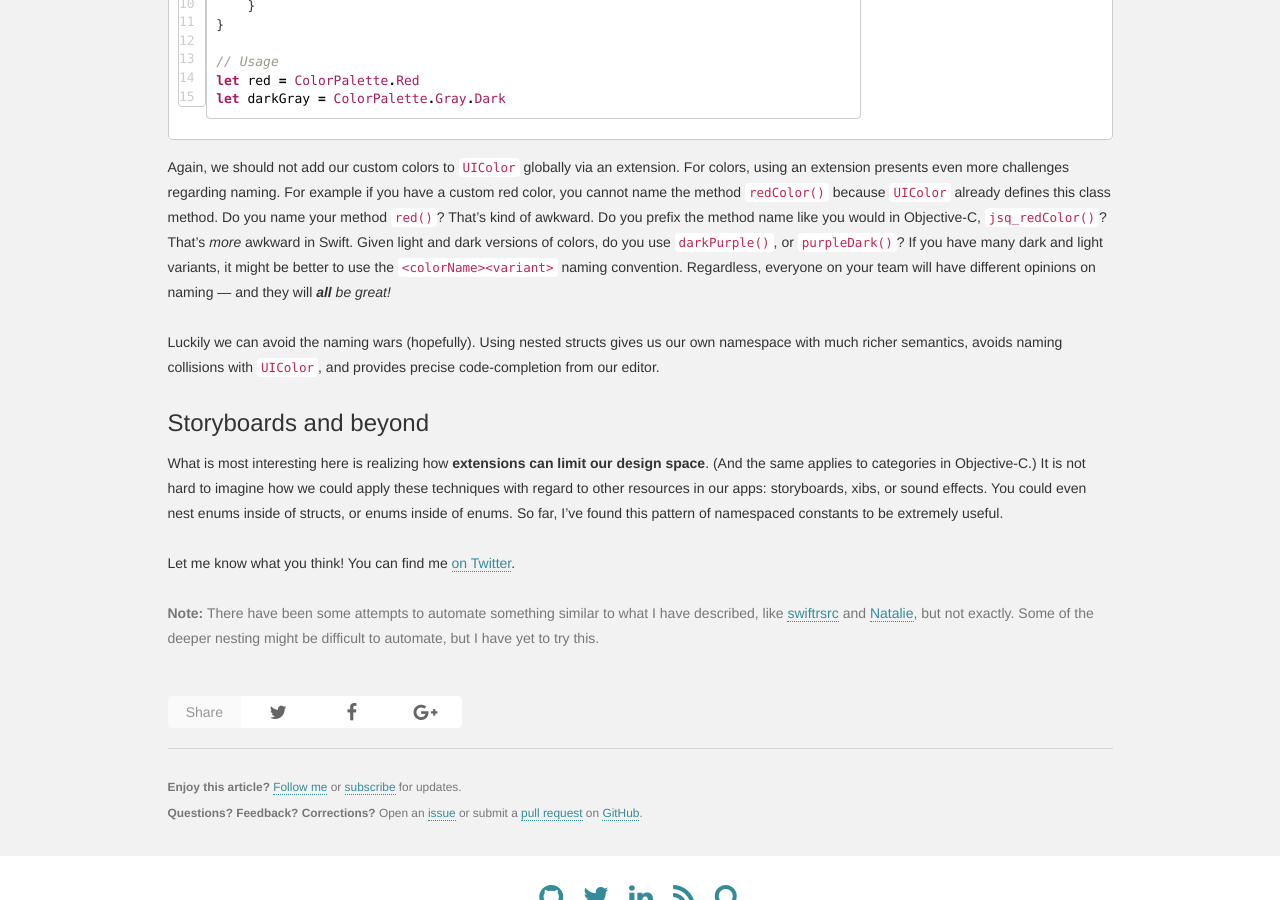
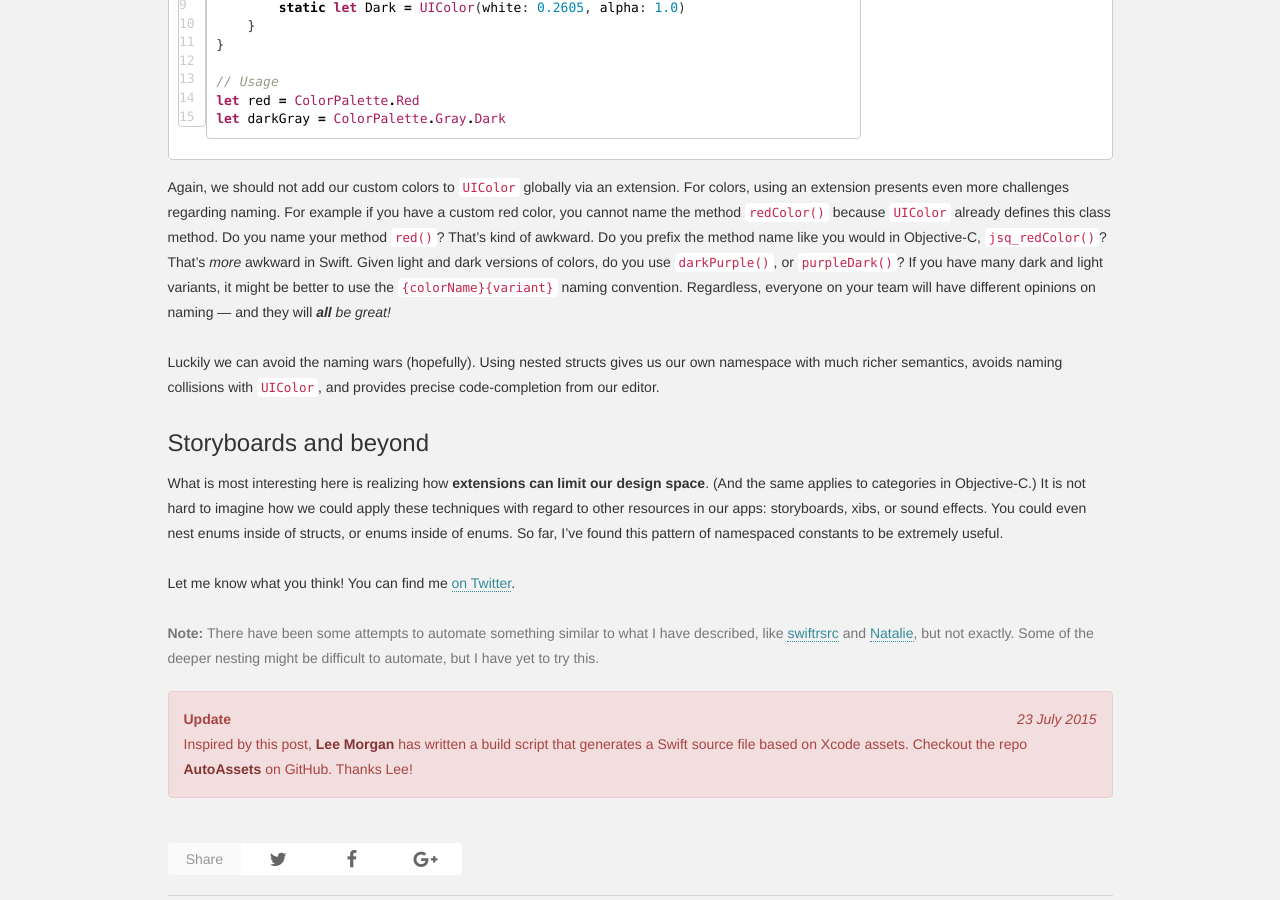
Before and after one commit to jessesquires/jessesquires.com, a Jekyll site: the page built from _posts/2015-07-19-swift-namespaced-constants.md, in a window 1280 px wide and 900 px high, scrolled down 1733 px. Built offline with Jekyll 4.4.1, drawn with Linux system fonts in a browser that asks for light colours; nearby versions of some CDN libraries; Markdown is read by kramdown in place of the engine named in the settings; some of the changed text lies outside the part shown.

Commit message:
update post

```diff
--- a/_posts/2015-07-19-swift-namespaced-constants.md
+++ b/_posts/2015-07-19-swift-namespaced-constants.md
@@ -2,6 +2,7 @@
 layout: post
 title: Namespaced constants in Swift
 subtitle: Using nested types for clarity
+date-updated: 23 July 2015
 ---
 
 Mike Ash has a great [Friday Q&A](https://www.mikeash.com/pyblog/friday-qa-2011-08-19-namespaced-constants-and-functions.html) on namespaced constants and functions in C. It is a powerful and elegant technique to avoid using `#define` and verbose Objective-C prefixes. Although Swift types are namespaced by their module, we can still benefit from implementing this pattern with `struct` and `enum` types. I've been experimenting with this approach for constants in Swift and it has been incredibly useful.
@@ -61,7 +62,7 @@ let red = ColorPalette.Red
 let darkGray = ColorPalette.Gray.Dark
 {% endhighlight %}
 
-Again, we should not add our custom colors to `UIColor` globally via an extension. For colors, using an extension presents even more challenges regarding naming. For example if you have a custom red color, you cannot name the method `redColor()` because `UIColor` already defines this class method. Do you name your method `red()`? That's kind of awkward. Do you prefix the method name like you would in Objective-C, `jsq_redColor()`? That's *more* awkward in Swift. Given light and dark versions of colors, do you use `darkPurple()`, or `purpleDark()`? If you have many dark and light variants, it might be better to use the `<colorName><variant>` naming convention. Regardless, everyone on your team will have different opinions on naming &mdash; and they will *__all__ be great!*
+Again, we should not add our custom colors to `UIColor` globally via an extension. For colors, using an extension presents even more challenges regarding naming. For example if you have a custom red color, you cannot name the method `redColor()` because `UIColor` already defines this class method. Do you name your method `red()`? That's kind of awkward. Do you prefix the method name like you would in Objective-C, `jsq_redColor()`? That's *more* awkward in Swift. Given light and dark versions of colors, do you use `darkPurple()`, or `purpleDark()`? If you have many dark and light variants, it might be better to use the `{colorName}{variant}` naming convention. Regardless, everyone on your team will have different opinions on naming &mdash; and they will *__all__ be great!*
 
 Luckily we can avoid the naming wars (hopefully). Using nested structs gives us our own namespace with much richer semantics, avoids naming collisions with `UIColor`, and provides precise code-completion from our editor.
 
@@ -72,3 +73,9 @@ What is most interesting here is realizing how **extensions can limit our design
 Let me know what you think! You can find me [on Twitter](http://twitter.com/jesse_squires).
 
 <span class="text-muted">**Note:** There have been some attempts to automate something similar to what I have described, like [swiftrsrc](https://github.com/indragiek/swiftrsrc) and [Natalie](https://github.com/krzyzanowskim/Natalie), but not exactly. Some of the deeper nesting might be difficult to automate, but I have yet to try this.</span>
+
+<p class="alert alert-danger" role="alert">
+   <strong>Update</strong> <span class="pull-right"><em>{{ page.date-updated }}</em></span>
+   <br />
+   Inspired by this post, <a href="https://twitter.com/leemorgan" class="alert-link" target="_blank">Lee Morgan</a> has written a build script that generates a Swift source file based on Xcode assets. Checkout the repo <a href="https://github.com/leemorgan/AutoAssets" class="alert-link" target="_blank">AutoAssets</a> on GitHub. Thanks Lee!
+</p>
```
